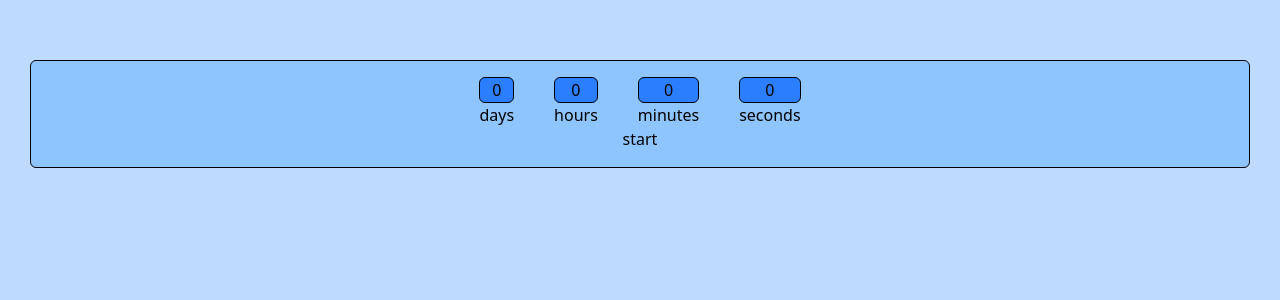
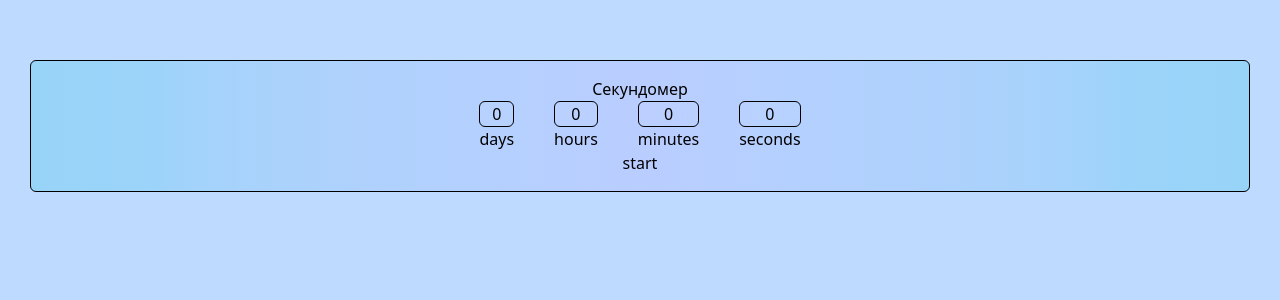
Before and after one commit to Viktossha/cozy-time-hub, a React (Vite) app: page / in a window 1280 px wide. Shown: the top 300 px of the page. Built offline with nearby package versions, Linux system fonts and the light colour scheme.

Commit message:
style: change styles for Stopwatch

```diff
--- a/src/features/stopwatch/Stopwatch.tsx
+++ b/src/features/stopwatch/Stopwatch.tsx
@@ -9,7 +9,7 @@ export const Stopwatch = () => {
     let seconds = time % 60
     let minutes = Math.floor(time / 60) % 60
     let hours = Math.floor(time / 3600) % 24
-    let days =  Math.floor(time / 86400)
+    let days = Math.floor(time / 86400)
 
 
     const onStartHandler = () => {
@@ -37,22 +37,26 @@ export const Stopwatch = () => {
 
 
     return (
-        <div className={'border bg-blue-300 rounded-md mt-15 flex flex-col items-center p-4'}>
+        <div
+            className={'border  bg-linear-to-r from-cyan-500/20 via-violet-500/10 to-cyan-500/20 rounded-md mt-15 flex flex-col items-center p-4'}>
+            {/*<div*/}
+            {/*    className={' bg-white/3 backdrop-blur-2xl rounded-2xl border border-white/10'}>*/}
+                <h3>Секундомер</h3>
                 <div className={'flex gap-10'}>
                     <div>
-                    <div className={'bg-blue-500 border rounded-md text-center'}>{days}</div>
+                        <div className={'bg-white/5 backdrop-blur-md border rounded-md text-center'}>{days}</div>
                         <span>days</span>
                     </div>
                     <div>
-                    <div className={'bg-blue-500 border rounded-md text-center'}>{hours}</div>
+                        <div className={'bg-white/5 backdrop-blur-md  border rounded-md text-center'}>{hours}</div>
                         <span>hours</span>
                     </div>
                     <div>
-                    <div className={'bg-blue-500 border rounded-md text-center'}>{minutes}</div>
+                        <div className={'bg-white/5 backdrop-blur-md  border rounded-md text-center'}>{minutes}</div>
                         <span>minutes</span>
                     </div>
                     <div>
-                    <div className={'bg-blue-500 border rounded-md text-center'}>{seconds}</div>
+                        <div className={'bg-white/5 backdrop-blur-md  border rounded-md text-center'}>{seconds}</div>
                         <span>seconds</span>
                     </div>
                 </div>
@@ -64,6 +68,8 @@ export const Stopwatch = () => {
 
                     {time !== 0 && <button onClick={onResetHandler}>reset</button>}
                 </div>
+            {/*</div>*/}
+
         </div>
     )
 };
```
Lines whose indentation alone changed are shown as unchanged.
